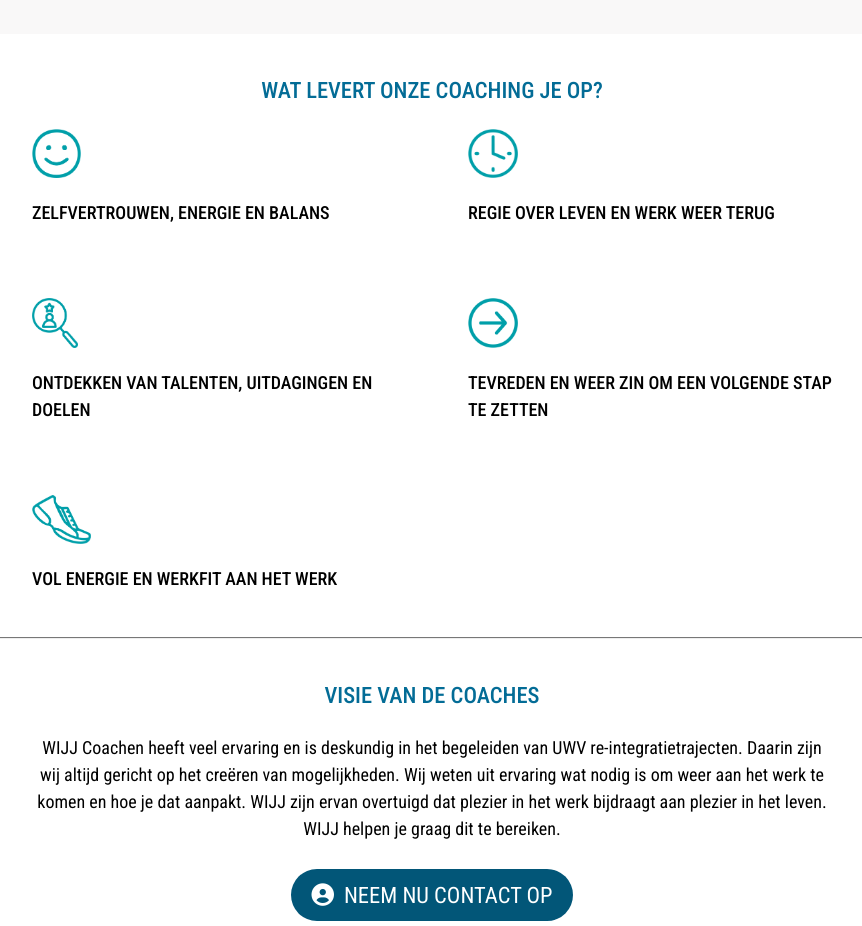
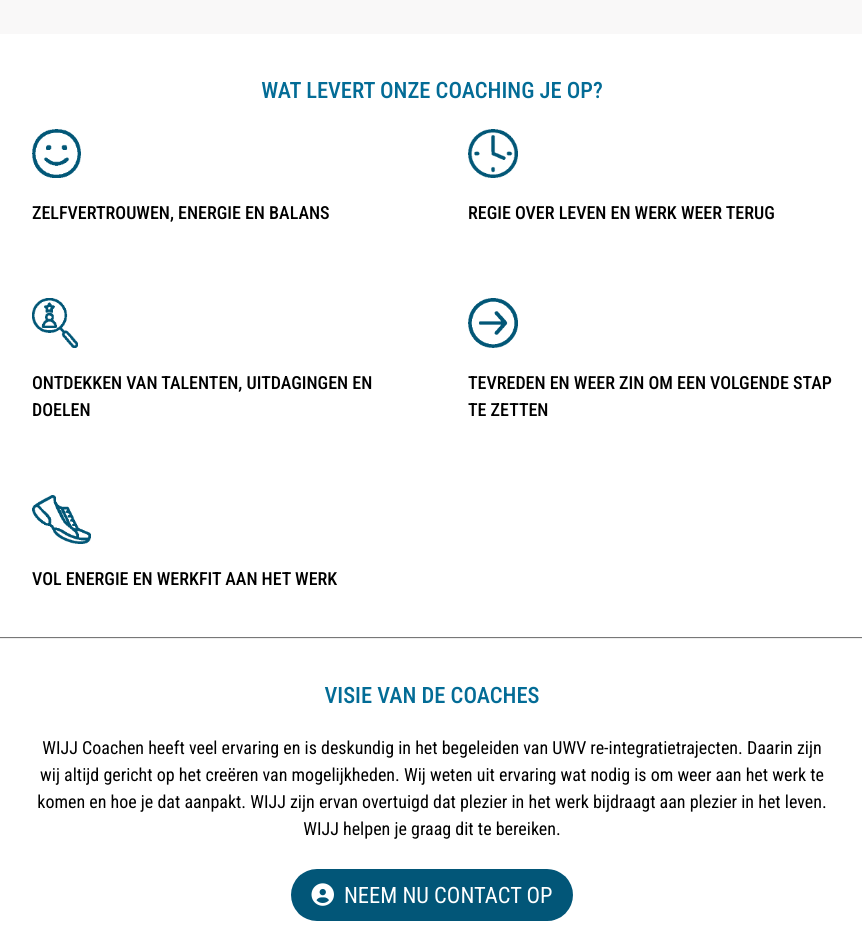
Before and after one commit to MFAGaikema/WebsiteWIJJ, a plain HTML site: page pages/werk-fit-traject.html in a window 1280 px wide. Shown: the part 1120-2046 px from the top of the page, without its empty margins (208-1070 px from the left). Drawn offline with Linux system fonts and the light colour scheme.

Commit message:
Changed the icons to the colors of the theme

```diff
--- a/pages/werk-fit-traject.html
+++ b/pages/werk-fit-traject.html
@@ -251,27 +251,27 @@
 					<h2 class="small">Wat levert onze coaching je op?</h2>
 					<div class="content-wrapper">
 						<article>
-							<img src="/assets/images/icons/Smiley.png" alt="" />
+							<img src="/assets/images/icons/SmileyBlue.png" alt="" />
 							<p class="uppercase-bold">Zelfvertrouwen, energie en balans</p>
 						</article>
 						<article>
-							<img src="/assets/images/icons/Clock.png" alt="" />
+							<img src="/assets/images/icons/ClockBlue.png" alt="" />
 							<p class="uppercase-bold">Regie over leven en werk weer terug</p>
 						</article>
 						<article>
-							<img src="/assets/images/icons/Glass.png" alt="" />
+							<img src="/assets/images/icons/GlassBlue.png" alt="" />
 							<p class="uppercase-bold">
 								Ontdekken van talenten, uitdagingen en doelen
 							</p>
 						</article>
 						<article>
-							<img src="/assets/images/icons/Arrow.png" alt="" />
+							<img src="/assets/images/icons/ArrowBlue.png" alt="" />
 							<p class="uppercase-bold">
 								Tevreden en weer zin om een volgende stap te zetten
 							</p>
 						</article>
 						<article>
-							<img src="/assets/images/icons/Shoe.png" alt="" />
+							<img src="/assets/images/icons/ShoeBlue.png" alt="" />
 							<p class="uppercase-bold">Vol energie en werkfit aan het werk</p>
 						</article>
 					</div>
--- a/scss/base/_variables.scss
+++ b/scss/base/_variables.scss
@@ -21,7 +21,7 @@
 	--contact-container-green: #ebf6f8;
 	--contact-container-blue: #daeef8;
 	--contact-container-orange: #fdefdf;
-	--contact-container-purple: #f6edfa;
+	--contact-container-purple: #ece5ef;
 
 	//other
 	--margin-hr: var(--padding-left-right);
```
Also changed, not shown: pages/werken.html (+5 -2 lines), Assets/Images/Icons/ArrowBlue.png (added), Assets/Images/Icons/ClockBlue.png (added), Assets/Images/Icons/GlassBlue.png (added), Assets/Images/Icons/ShoeBlue.png (added), Assets/Images/Icons/SmileyBlue.png (added), Assets/Images/Icons/WIJJWerkenUserGlassPurple.png (added), Assets/Images/Icons/WijjWerkenJobPurple.png (added), css/style.css.
